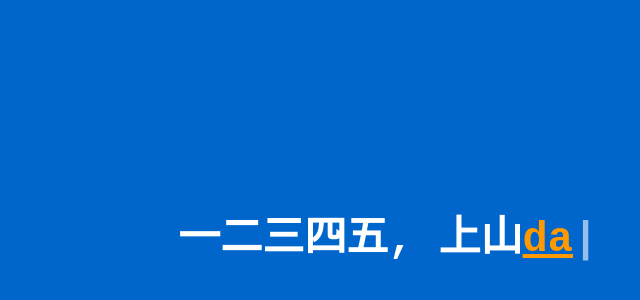
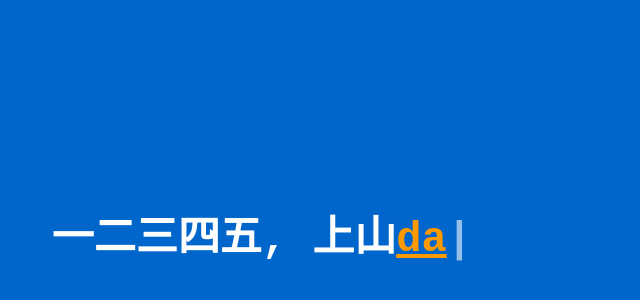
Before and after one commit to hl2055/liang42hao.github.io, a plain HTML site: page pinyin.html in a window 1280 px wide. Shown: the part 46-346 px from the top of the page, without its empty margins (209-849 px from the left). Drawn offline with Linux system fonts and the light colour scheme.

Commit message:
Update pinyin.html

```diff
--- a/pinyin.html
+++ b/pinyin.html
@@ -14,7 +14,7 @@
     }
 
     #msgdiv {
-        padding-left: 30%;
+        padding-left: 20%;
         padding-top: 20%;
     }
 
```
